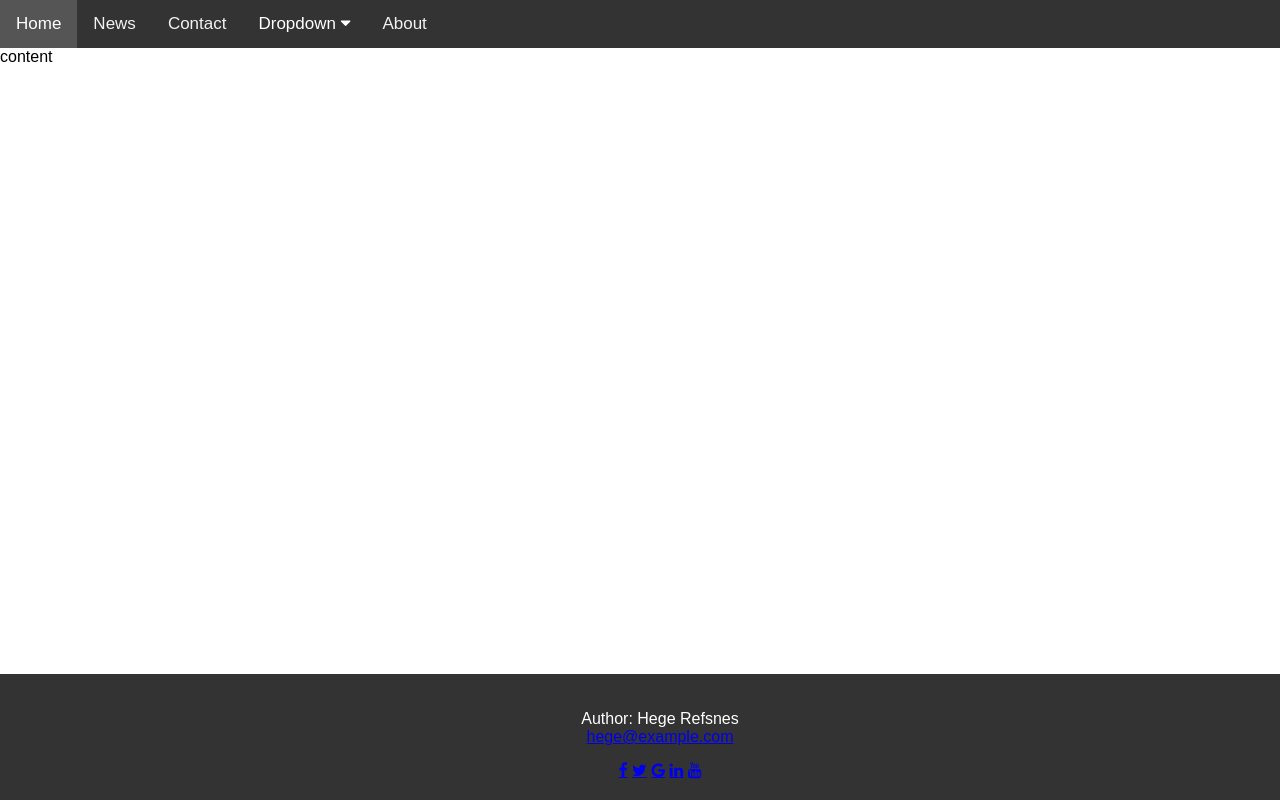
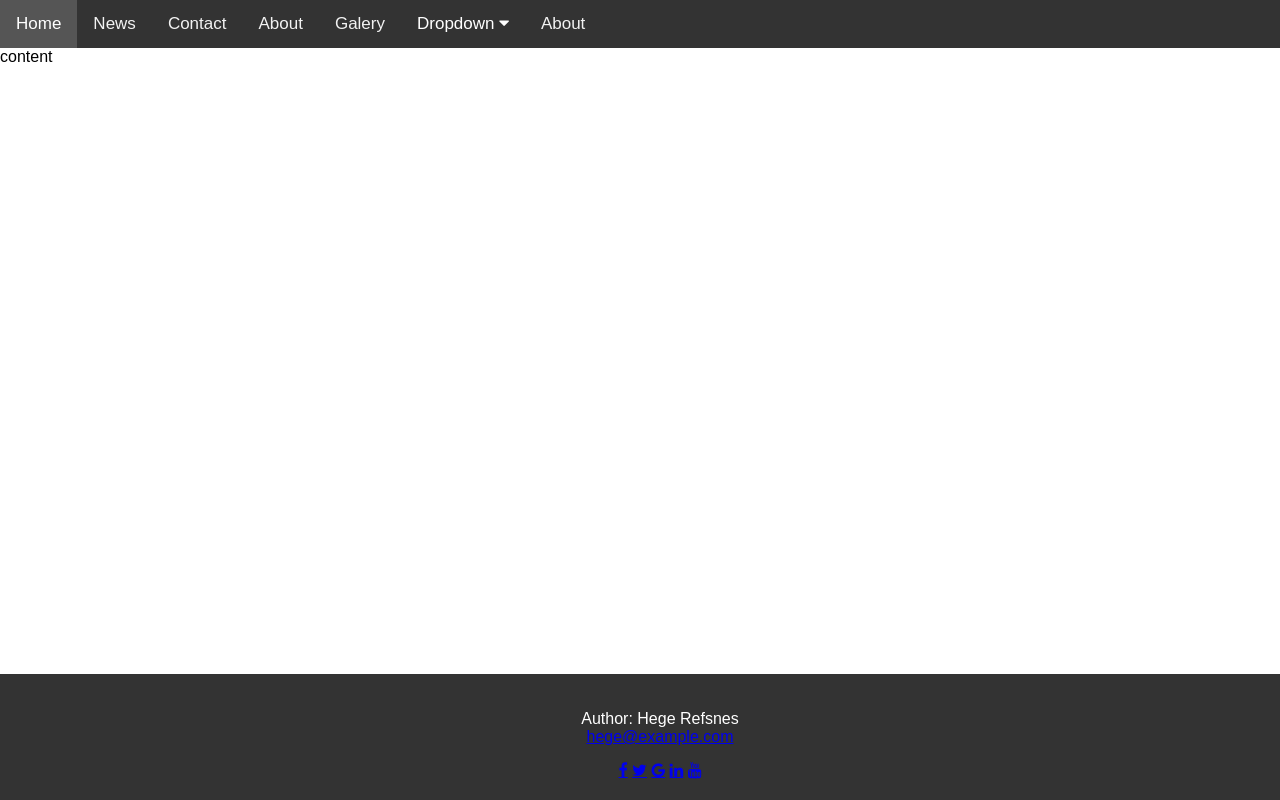
Before and after one commit to luciolemos/Includes-com-HTML5-e-CSS3, a plain HTML site: page public_html/index.html in a window 1280 px wide. Drawn offline with Linux system fonts and the light colour scheme.

Commit message:
Commit 2 de projeto HTML com CSS, utilizando includes

```diff
--- a/public_html/includes/header.html
+++ b/public_html/includes/header.html
@@ -2,6 +2,8 @@
         <a href="#home" class="active">Home</a>
         <a href="#news">News</a>
         <a href="#contact">Contact</a>
+        <a href="#about">About</a>
+        <a href="#galery">Galery</a>
         <div class="dropdown">
             <button class="dropbtn">Dropdown
                 <i class="fa fa-caret-down"></i>
```
